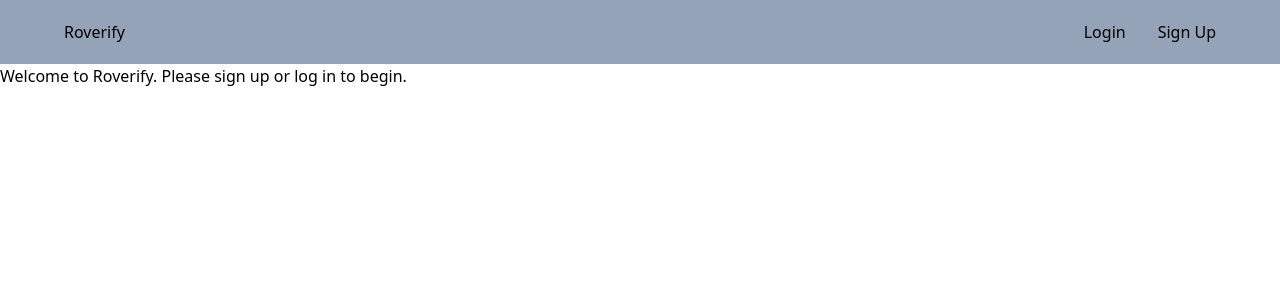
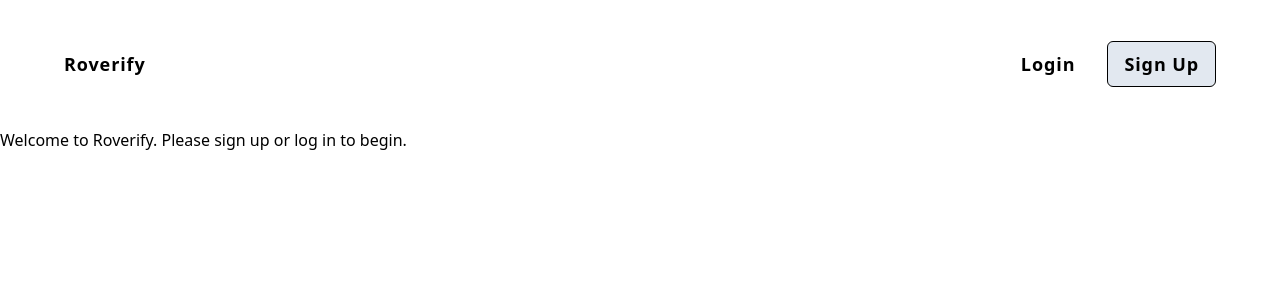
Before and after one commit to chowsteven/roverify, a React (Create React App) app in the folder client/: page / in a window 1280 px wide. Shown: the top 300 px of the page. Built offline with nearby package versions, Linux system fonts and the light colour scheme.

Commit message:
Add navbar styles

```diff
--- a/client/src/components/Navbar.js
+++ b/client/src/components/Navbar.js
@@ -8,7 +8,7 @@ export const Navbar = () => {
   const { logout } = useLogout();
 
   return (
-    <div className='flex justify-between h-16 items-center px-16 bg-slate-400'>
+    <header className='flex justify-between h-32 items-center px-16 text-lg font-semibold tracking-wider'>
       <div>
         <Link to='/'>Roverify</Link>
       </div>
@@ -20,11 +20,16 @@ export const Navbar = () => {
           <button onClick={() => logout()}>Log Out</button>
         </div>
       ) : (
-        <div className='flex gap-8'>
+        <div className='flex gap-8 items-center'>
           <Link to='/login'>Login</Link>
-          <Link to='/signup'>Sign Up</Link>
+          <Link
+            to='/signup'
+            className='border border-black bg-slate-200 px-4 py-2 rounded-md text-black hover:bg-black hover:text-slate-200 focus:bg-black focus:text-slate-200'
+          >
+            Sign Up
+          </Link>
         </div>
       )}
-    </div>
+    </header>
   );
 };
```
